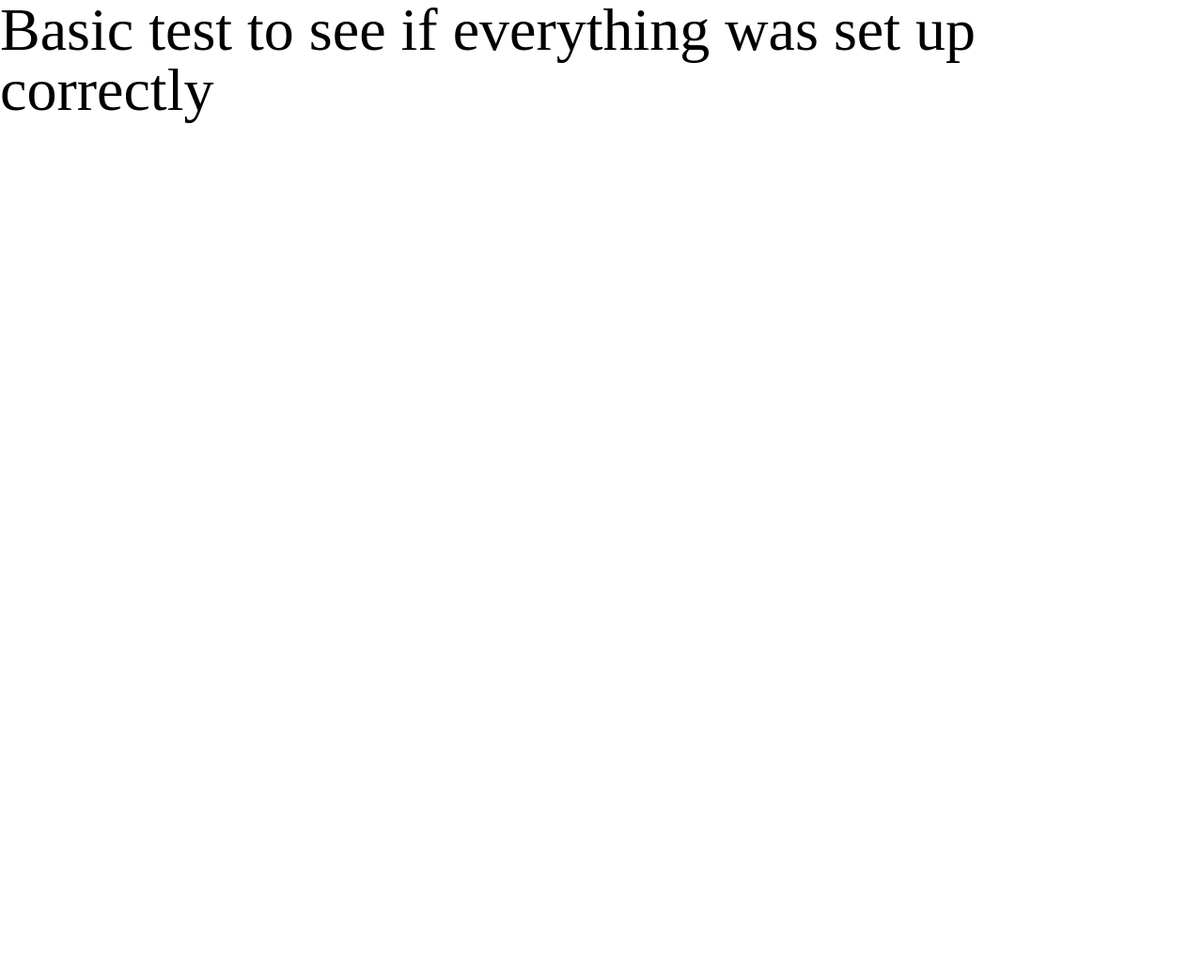
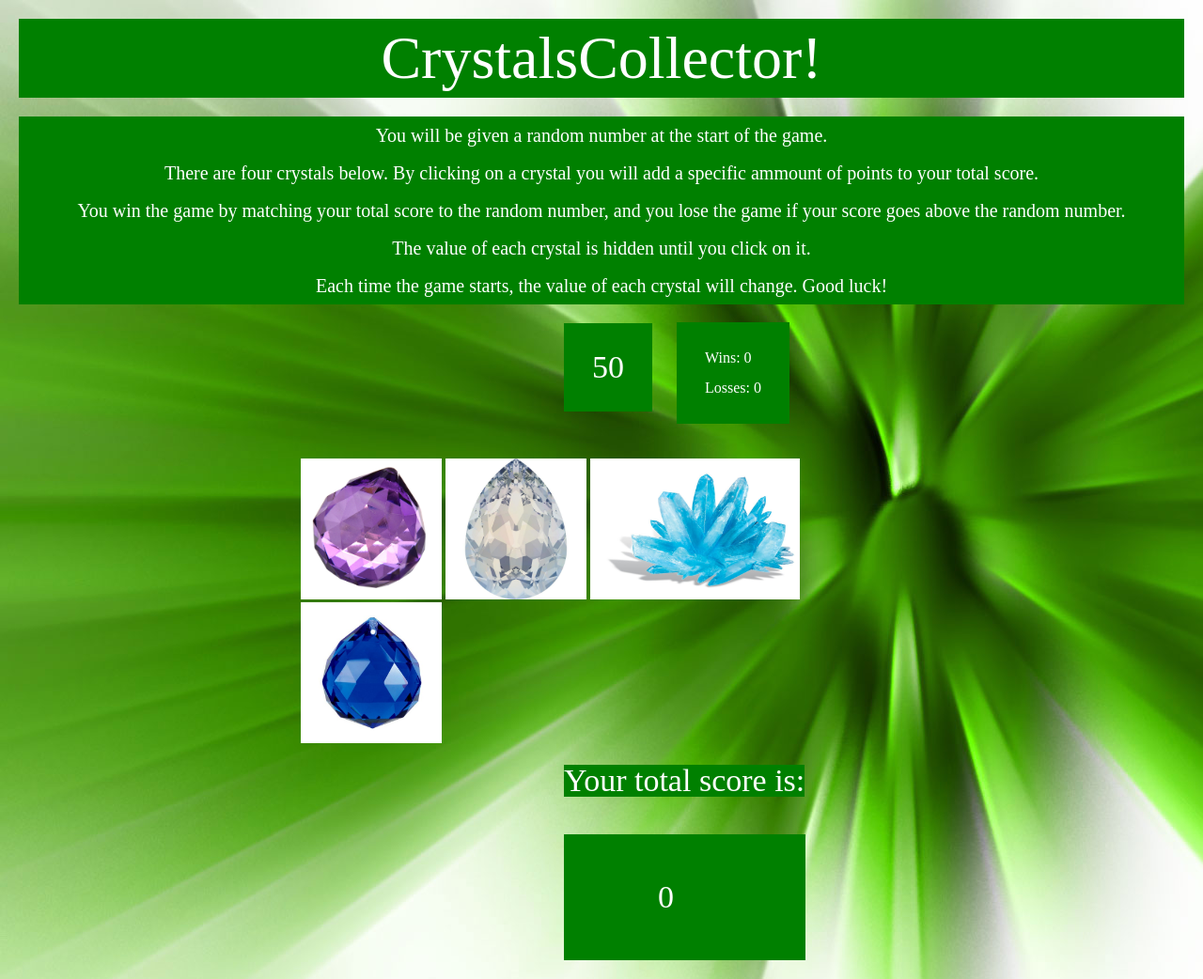
Before and after one commit to camhallmen/unit-4-game, a plain HTML site: page index.html in a window 1280 px wide. Shown: the whole page at 94% size. Before the commit the page ends 800 px from the top, so only its background shows below. Drawn offline with nearby package versions, Linux system fonts and the light colour scheme.

Commit message:
working number generators for all crystals

```diff
--- a/assets/css/style.css
+++ b/assets/css/style.css
@@ -1,3 +1,78 @@
-.big {
+body {
+    background-image: url("../images/background.jpg");
+    background-repeat: no-repeat;
+    max-width: 100%;
+}
+
+/* Game Title */
+#title {
     font-size: 64px;
+    color: white;
+    background-color: green;
+    margin: 20px;
+    text-align: center;
+    padding-top: 10px;
+    padding-bottom: 10px;
 }
+
+.instructions {
+    font-size: 20px;
+    color: white;
+    background-color: green;
+    margin: 20px;
+    text-align: center;
+    padding-top: 10px;
+    padding-bottom: 10px;
+}
+
+#pretty-number {
+    font-size: 34px;
+    text-align: center;
+    color: white;
+    background-color: green;
+    float: left;
+    clear: both;
+    padding: 30px;
+    position: relative;
+    left: 600px;
+}
+
+#winsnlosses {
+    float: left;
+    clear: both;
+    color: white;
+    background-color: green;
+    padding: 30px;
+    position: relative;
+    left: 720px;
+    bottom: 95px;
+}
+
+.crystal-container {
+    margin: auto;
+    width: 50%;
+}
+
+#score-is {
+    font-size: 34px;
+    color: white;
+    background-color: green;
+    margin: 20px;
+    float: left;
+    clear: both;
+    position: relative;
+    left: 580px;
+}
+
+#current-score {
+    font-size: 34px;
+    text-align: center;
+    float: left;
+    clear: both;
+    color: white;
+    background-color: green;
+    margin: 20px;
+    padding: 50px 140px 50px 100px;
+    position: relative;
+    left: 580px;
+}
--- a/assets/javascript/game.js
+++ b/assets/javascript/game.js
@@ -1 +1,67 @@
-alert("What's up")
+// Generate random target number between 19 - 120
+// Generate random number for each crystal between 1 - 12
+// Create onclick events for each crystal
+// Create varibles for wins and losses
+// Create win and loss conditions
+// Tie crystals to box that holds total current score
+//
+
+// Gamestate
+var gameOver = false
+
+// Score
+var currScore = 0
+var wins = 0
+var losses = 0
+
+// Random Target Score
+var minNumber = 19
+var maxNumber = 120
+var randomTargetNumber = randomTargetNumberFromRange(minNumber , maxNumber);
+function randomTargetNumberFromRange(min, max)
+{
+    return Math.floor(Math.random()*(max-min+1)+min);
+}
+console.log(randomTargetNumber);
+// Writes Target Score to HTML
+$("#random-target-number").html(randomTargetNumber);
+
+// Crystal value range
+var minCrystalNumber = 1
+var maxCrystalNumber = 12
+
+// Random Crystal Values
+var randomCrystalNumber1 = randomCrystalNumberFromRange(minCrystalNumber , maxCrystalNumber);
+var randomCrystalNumber2 = randomCrystalNumberFromRange(minCrystalNumber , maxCrystalNumber);
+var randomCrystalNumber3 = randomCrystalNumberFromRange(minCrystalNumber , maxCrystalNumber);
+var randomCrystalNumber4 = randomCrystalNumberFromRange(minCrystalNumber , maxCrystalNumber);
+function randomCrystalNumberFromRange(min, max)
+{
+    return Math.floor(Math.random()*(max-min+1)+min);
+}
+console.log(randomCrystalNumber1);
+console.log(randomCrystalNumber2);
+console.log(randomCrystalNumber3);
+console.log(randomCrystalNumber4);
+
+// Assign to Crystals
+
+// Crystal 1
+$("#crystal1").click(function(randomCrystalNumberFromRange){
+    $("#current-score").html(currScore += randomCrystalNumber1)
+})
+
+// Crystal 2
+$("#crystal2").click(function(randomCrystalNumberFromRange){
+    $("#current-score").html(currScore += randomCrystalNumber2)
+})
+
+// Crystalk 3
+$("#crystal3").click(function(randomCrystalNumberFromRange){
+    $("#current-score").html(currScore += randomCrystalNumber3)
+})
+
+// Crystal 4
+$("#crystal4").click(function(randomCrystalNumberFromRange){
+    $("#current-score").html(currScore += randomCrystalNumber4)
+})
--- a/index.html
+++ b/index.html
@@ -10,7 +10,65 @@
 </head>
 <body>
 
-    <h1 class="big">Basic test to see if everything was set up correctly</h1>
+    <h1 id="title">CrystalsCollector!</h1>
+
+    <!--Instructions-->
+    <div class="instructions">
+        <p>You will be given a random number at the start of the game.</p>
+        <br>
+        <p>There are four crystals below. By clicking on a crystal you will add a specific ammount of points to your total score.</p>
+        <br>
+        <p>You win the game by matching your total score to the random number, and you lose the game if your score goes above the random number.</p>
+        <br>
+        <p>The value of each crystal is hidden until you click on it.</p>
+        <br>
+        <p>Each time the game starts, the value of each crystal will change. Good luck!</p>
+    </div>
+
+    <!--Randomly Generated Target Number-->
+    <div id="pretty-number">
+        <p id="random-target-number"></p>
+    </div>
+
+    <!--Wins and Losses-->
+    <div id="winsnlosses">
+        <p id="wins">Wins: 0</p>
+        <br>
+        <p id="losses">Losses: 0</p>
+    </div>
+
+    <br>
+    <br>
+    <br>
+    <br>
+    <br>
+    <br>
+    <br>
+    <br>
+    <br>
+
+    <!--Crystal Images-->
+    <div class="crystal-container">
+        <img id="crystal1" src="assets/images/crystal1.jpg" alt="Crystal 1" height="150px">
+        <img id="crystal2" src="assets/images/crystal2.jpg" alt="Crystal 2" height="150px">
+        <img id="crystal3" src="assets/images/crystal3.jpg" alt ="Crystal 3" height="150px">
+        <img id="crystal4" src="assets/images/crystal4.jpg" alt="Crystal 4" height="150px">
+    </div>
+
+    <!--Current Game Score-->
+    <div id="score-is">
+        <p>Your total score is:</p>
+    </div>
+
+    <div>
+        <p id="current-score">0</p>
+    </div>
+
+    <!--JQuery Link DON'T MESS WITH IT-->
+    <script
+  src="https://code.jquery.com/jquery-3.3.1.min.js"
+  integrity="sha256-FgpCb/KJQlLNfOu91ta32o/NMZxltwRo8QtmkMRdAu8="
+  crossorigin="anonymous"></script>
 
     <!--JavaScript Link DON'T MESS WITH IT-->
     <script src="assets/javascript/game.js"></script>
```
Also changed, not shown: assets/images/background.jpg (added), assets/images/crystal1.jpg (added), assets/images/crystal2.jpg (added), assets/images/crystal3.jpg (added), assets/images/crystal4.jpg (added).
